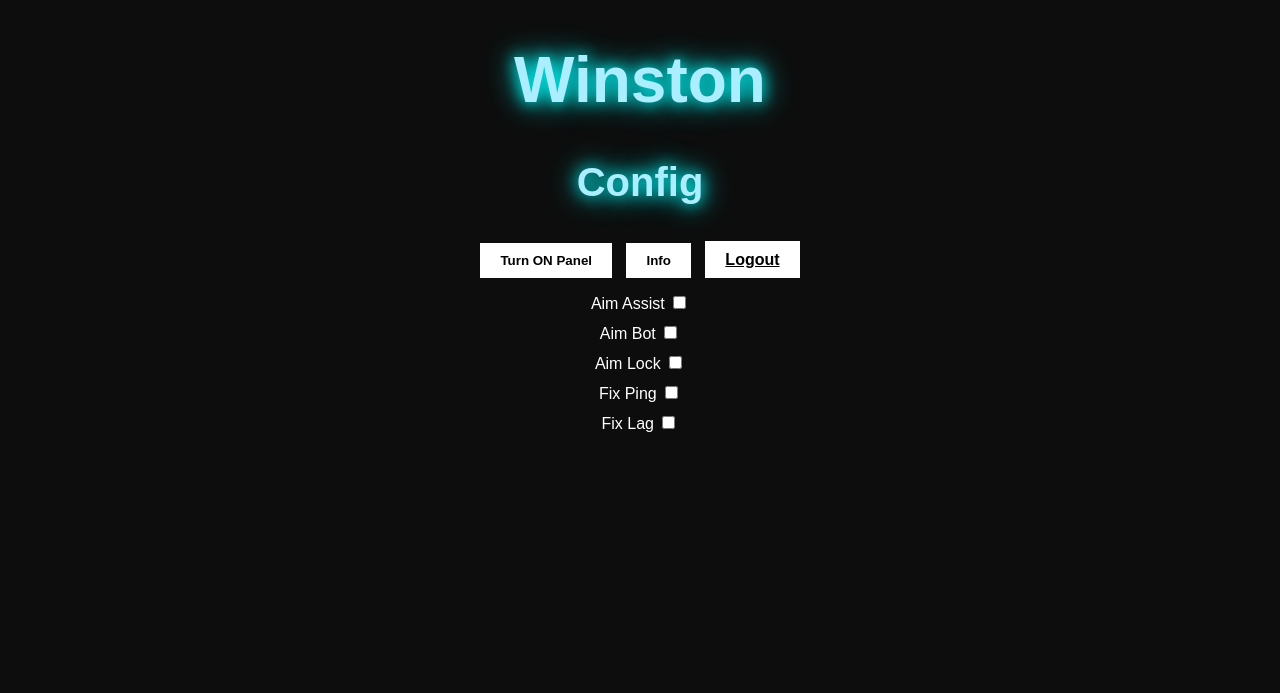
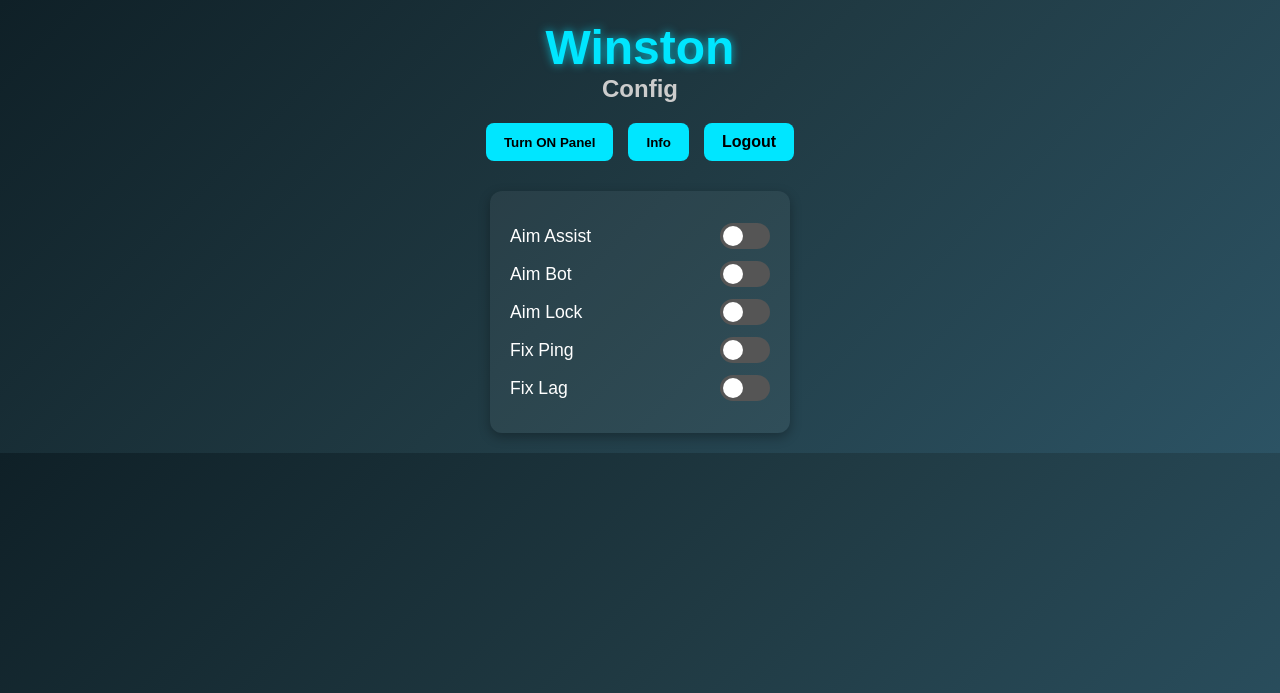
Before and after one commit to t09032025395-boop/Winston_configg, a Flask app: page /main in a window 1280 px wide, after a click on "Turn ON Panel". Shown: the top 693 px of the page. Run offline with Flask 3, Linux system fonts and the light colour scheme; the visitor is signed in with stand-in values (Sample User, id 1).

Commit message:
Update style.css

```diff
--- a/static/css/style.css
+++ b/static/css/style.css
@@ -1,79 +1,143 @@
-body {
-    font-family: Arial, sans-serif;
+/* === General Reset === */
+* {
     margin: 0;
     padding: 0;
-    background: #0d0d0d;
-    color: white;
-    text-align: center;
+    box-sizing: border-box;
+    font-family: 'Vazirmatn', sans-serif;
 }
 
-.login-page .title {
+body.main-page {
+    background: linear-gradient(135deg, #0f2027, #203a43, #2c5364);
+    color: #fff;
+    display: flex;
+    flex-direction: column;
+    align-items: center;
+    padding: 20px;
+}
+
+/* === Header === */
+.header {
+    text-align: center;
+    margin-bottom: 20px;
+}
+.ice-title {
     font-size: 3rem;
     font-weight: bold;
-    color: cyan;
-    margin-bottom: 20px;
+    color: #00e6ff;
+    text-shadow: 0 0 10px rgba(0,230,255,0.7);
+}
+.ice-subtitle {
+    font-size: 1.5rem;
+    color: #ccc;
 }
 
-.login-container {
-    margin-top: 15%;
+/* === Menu Buttons === */
+.menu {
+    margin-bottom: 30px;
+    display: flex;
+    gap: 15px;
+}
+.menu-btn {
+    background: #00e6ff;
+    color: #000;
+    padding: 10px 18px;
+    border: none;
+    border-radius: 8px;
+    cursor: pointer;
+    font-weight: bold;
+    transition: all 0.3s ease;
+    text-decoration: none;
+}
+.menu-btn:hover {
+    background: #00bcd4;
+    transform: translateY(-2px);
 }
 
-.login-container input {
-    padding: 10px;
-    width: 200px;
-    margin-bottom: 10px;
+/* === Card Sections === */
+.card {
+    background: rgba(255, 255, 255, 0.05);
+    padding: 20px;
+    border-radius: 12px;
+    width: 300px;
+    box-shadow: 0 4px 12px rgba(0,0,0,0.3);
+    opacity: 0;
+    transition: all 0.4s ease;
 }
 
-.login-container button {
-    padding: 10px 20px;
-    background: cyan;
-    border: none;
-    cursor: pointer;
-    font-weight: bold;
+/* === Hidden Class === */
+.hidden {
+    display: none !important;
 }
 
-.error {
-    color: red;
+/* === Animation for Panel (Slide from right) === */
+.section.panel-anim.show {
+    opacity: 1;
+    transform: translateX(0);
+}
+.section.panel-anim {
+    transform: translateX(30px);
 }
 
-.footer {
-    margin-top: 20px;
-    font-size: 0.9rem;
-    color: gray;
+/* === Animation for Info (Slide from left) === */
+.section.info-anim.show {
+    opacity: 1;
+    transform: translateX(0);
+}
+.section.info-anim {
+    transform: translateX(-30px);
 }
 
-.ice-title {
-    font-size: 4rem;
-    font-weight: bold;
-    color: #aef;
-    text-shadow: 0 0 15px #0ff, 0 0 30px #0ff;
+/* === Switch Styles === */
+.switch-container {
+    display: flex;
+    justify-content: space-between;
+    align-items: center;
+    margin: 12px 0;
+}
+.switch-label {
+    font-size: 1.1rem;
 }
 
-.ice-subtitle {
-    font-size: 2.5rem;
-    font-weight: bold;
-    color: #aef;
-    text-shadow: 0 0 15px #0ff, 0 0 30px #0ff;
+/* Toggle Switch */
+.switch {
+    position: relative;
+    display: inline-block;
+    width: 50px;
+    height: 26px;
+}
+.switch input {
+    opacity: 0;
+    width: 0;
+    height: 0;
+}
+.slider {
+    position: absolute;
+    cursor: pointer;
+    top: 0; left: 0; right: 0; bottom: 0;
+    background-color: #555;
+    transition: 0.4s;
+    border-radius: 26px;
+}
+.slider:before {
+    position: absolute;
+    content: "";
+    height: 20px;
+    width: 20px;
+    left: 3px;
+    bottom: 3px;
+    background-color: white;
+    transition: 0.4s;
+    border-radius: 50%;
+}
+input:checked + .slider {
+    background-color: #00e6ff;
+}
+input:checked + .slider:before {
+    transform: translateX(24px);
 }
 
-.menu {
-    margin-top: 30px;
+/* === Info Text === */
+.info-text {
+    margin: 8px 0;
+    font-size: 1rem;
 }
-
-.menu button, .menu a {
-    margin: 5px;
-    padding: 10px 20px;
-    background: white;
-    color: black;
-    border: none;
-    cursor: pointer;
-    font-weight: bold;
-}
-
-.switch-container {
-    margin: 10px;
-}
-
-.hidden {
-    display: none;
-}
```
